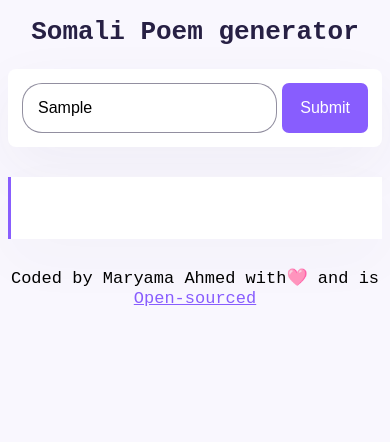
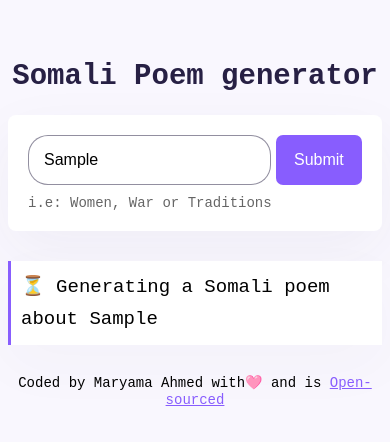
Before and after one commit to ZaamiAhmed/shecodesAI, a plain HTML site: page index.html in a window 390 px wide. Both pictures are taken after typing "Sample" into the empty fields and a click on the input "submit". Drawn offline with nearby package versions, Linux system fonts and the light colour scheme; no server answers.

Commit message:
improved user experience

```diff
--- a/index.html
+++ b/index.html
@@ -15,11 +15,16 @@
     <h1>Somali Poem generator</h1>
     </header>
     <main>
+        <div class="form-container">
         <form id="poem-generator">
             <input type="text" placeholder="Enter a topic" autofocus required class="input-text" id="input-text">
             <input type="submit" value="submit" class="btn-submit">
         </form>
-        <div class="poem" id="poem">
+        <div class="hint">
+        i.e: Women, War or Traditions
+        </div>
+        </div>
+        <div class="poem hidden" id="poem">
             <br>
 
         </div>
--- a/src/index.js
+++ b/src/index.js
@@ -13,10 +13,14 @@ function poemGenerator(event) {
     event.preventDefault();
 
   let inputElement=document.querySelector("#input-text");
+ let poemElement=document.querySelector("#poem");
+ poemElement.classList.remove("hidden");
+poemElement.innerHTML = `<div class="generating">⏳ Generating a Somali poem about ${inputElement.value}</div>`;
+
 
   let apikey="3b95otea77f9a4894d538e9bd2a44800";
   let context="You are a collector of Somali poems. You generate beautiful, short 4-line Somali poems. Use simple HTML and separate each line with <br/>. Do NOT include <html>, <body>, or any headings. Only the poem lines and stop adding commas"
-  let prompt=`write somali poem about ${inputElement}.`
+  let prompt=`write somali poem about ${inputElement.value}.`
   let apiurl=`https://api.shecodes.io/ai/v1/generate?prompt=${prompt}&context=${context}&key=${apikey}`;
   axios.get(apiurl).then(displayAnswer);
 }
--- a/src/style.css
+++ b/src/style.css
@@ -16,14 +16,21 @@ header h1{
     text-align: center;
     color: #272044;
 }
+.form-container{
+padding:20px;
+    background-color: #fff;
+    border-radius: 8px;
+    box-shadow:  0 20px 60px rgba(65, 50, 100, 0.05);
+     margin-bottom: 30px;
+}
 
 form{
-    padding: 18px;
-    background-color: #fff;
-    border-radius: 8px;
     display: flex;
-    box-shadow:  0 20px 60px rgba(65, 50, 100, 0.05);
-     margin-bottom: 30px;
+}
+.hint{
+    font-size: 14px;
+    margin-top: 10px;
+    opacity: 0.6;
 }
 .input-text{
     padding: 17px;
@@ -55,6 +62,9 @@ form{
    box-shadow:  0 20px 60px rgba(65, 50, 100, 0.03);
 
 }
+.hidden{
+    display: none;
+}
 footer{
     font-size: 22px;
     text-align: center;
@@ -65,16 +75,36 @@ footer{
 footer a{
     color: #885dfe;
 }
-@media (max-width:507px) {
+
+.generating {
+  animation: blink-animation 1s steps(5, start) infinite;
+}
+
+@keyframes blink-animation {
+  to {
+    visibility: hidden;
+  }
+}
+@-webkit-keyframes blink-animation {
+  to {
+    visibility: hidden;
+  }
+}
+
+@media (max-width:527px) {
     .container{
-        margin: 0 auto;
+        margin: 60px auto;
         max-width: 500px;
     }
     header h1{
-        font-size: 26px;
+        font-size: 29px;
+    }
+    .form-container{
+        padding: 20px;
+
     }
     form{
-        padding: 14px;
+        /* padding: 14px; */
     }
     .input-text{
         padding:15px;
@@ -82,27 +112,31 @@ footer a{
         line-height: 1;
     }
     .btn-submit{
-        padding: 10px 18px;
+        padding: 8px 17px;
         border-radius: 7px;
         font-size: 16px;
         margin-left: 5px;
-        width: 25%;
+        width: 30%;
     }
     .poem{
         font-size: 19px;
+        padding: 10px;
 
 
     }
     footer{
-        font-size: 17px;
+        font-size: 14px;
 
     }
 
 
 }
-@media (max-width:350px) {
+@media (max-width:378px) {
     header h1{
-        font-size: 22px;
+        font-size: 23px;
+    }
+    .form-container{
+        padding: 15px;
     }
     .input-text{
         padding: 10px;
@@ -116,7 +150,7 @@ footer a{
         font-size: 15px;
     }
     footer{
-        font-size: 14px;
+        font-size: 12px;
     }
 
 }
```
